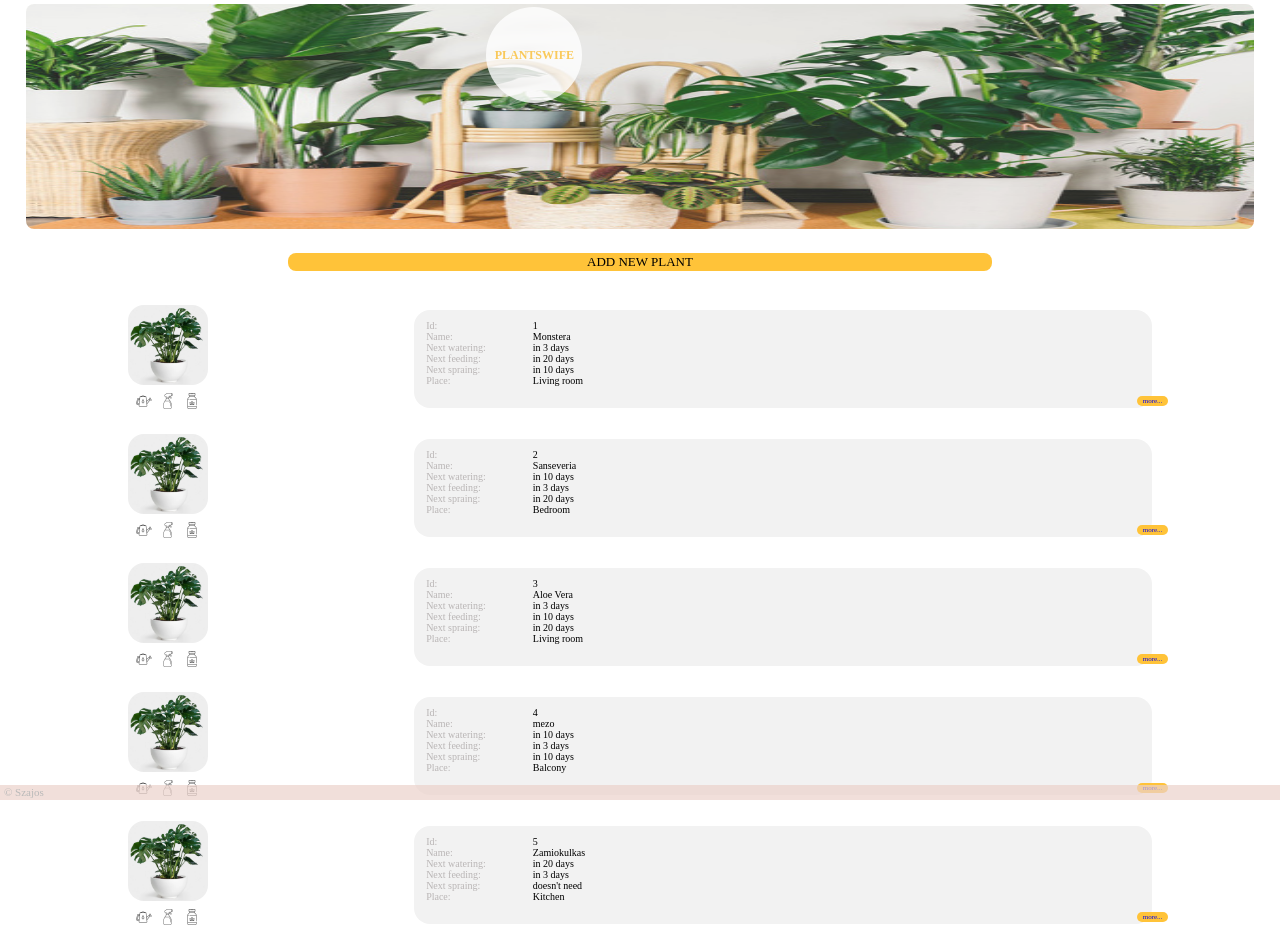
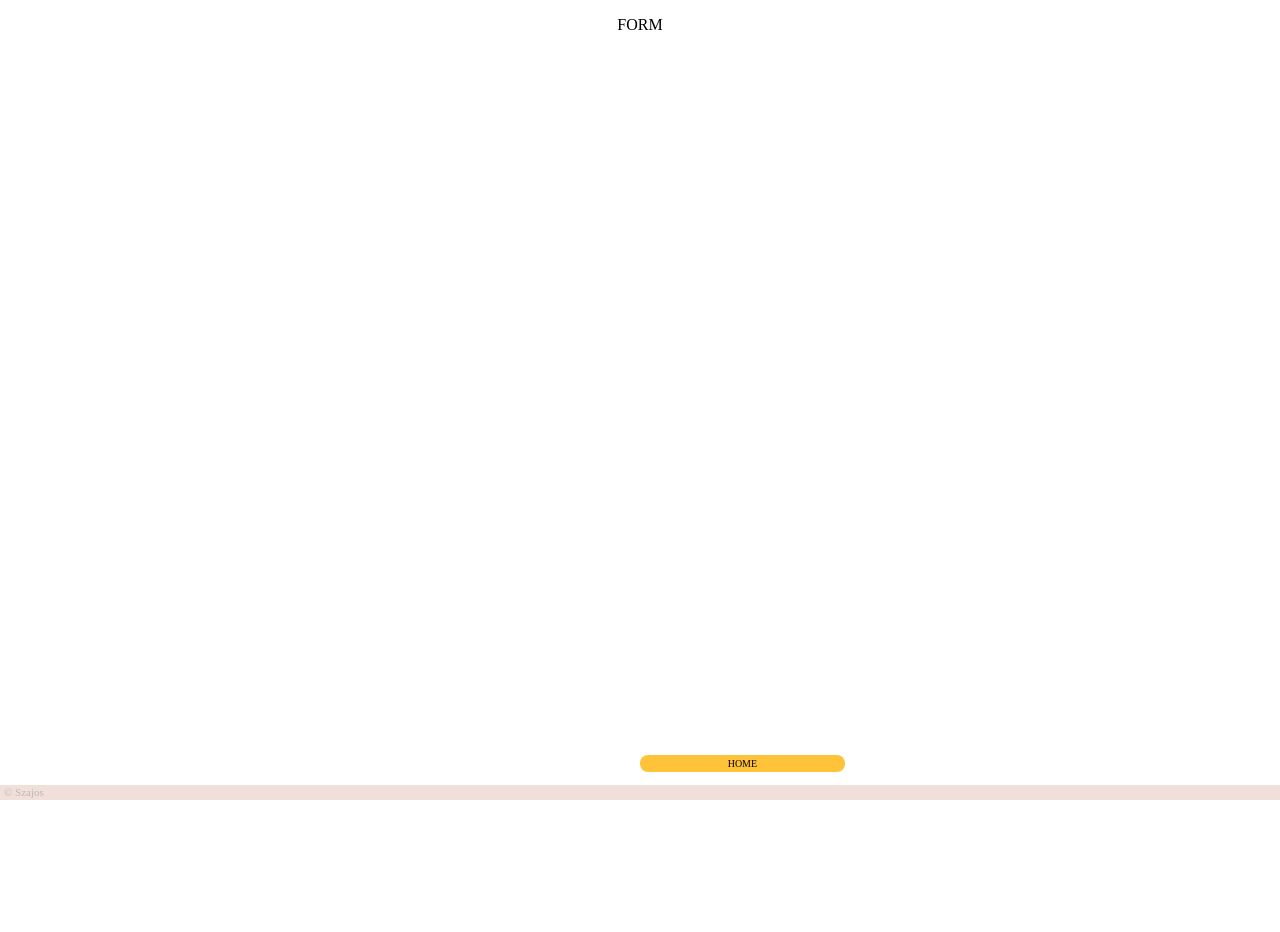
Before and after one commit to anetSzajo/plantswife, a React (Create React App) app: page /createNewPlant in a window 1280 px wide. After the commit the page ends 816 px from the top, so only its background shows below. Built offline with nearby package versions, Linux system fonts and the light colour scheme; a web font is replaced by a local one.

Commit message:
Implement goHomeButton component and it's routing.

```diff
--- a/src/App.js
+++ b/src/App.js
@@ -9,12 +9,14 @@ import HomePage from "./Components/HomePage/HomePage";
 import PlantPage from "./Components/PlantPage/PlantPage";
 import './App.css';
 import Footer from "./Components/Footer/Footer";
+import NewPlantPage from "./Components/NewPlantPage/NewPlantPage";
 
 function App() {
   return (
     <div className="App">
         <Router>
             <Switch>
+                <Route exact path="/createNewPlant" component={NewPlantPage} />
                 <Route exact path="/plantViewPage/:plantid" component={PlantPage} />
                 <Route path="/"><HomePage /></Route>
             </Switch>
--- a/src/Components/HomePage/AddNewPlantButton/AddNewPlantButton.js
+++ b/src/Components/HomePage/AddNewPlantButton/AddNewPlantButton.js
@@ -1,9 +1,11 @@
 import React from 'react';
-import './styles.scss';
+import { Link } from 'react-router-dom';
+
+import './addNewPlantButton.scss';
 
 function AddNewPlantButton() {
     return(
-       <button className="addNewPlantButton">ADD NEW PLANT</button>
+        <button className="addNewPlantButton"><Link to={"/createNewPlant"}>ADD NEW PLANT</Link></button>
     )
 }
 
--- a/src/Components/HomePage/AddNewPlantButton/styles.scss
+++ b/src/Components/HomePage/AddNewPlantButton/addNewPlantButton.scss
@@ -8,4 +8,7 @@
   border: none;
   margin: 1rem auto;
   width: 55%;
+  a{
+    text-decoration: none;
+  }
 }
--- /dev/null
+++ b/src/Components/NewPlantPage/NewPlantPage.js
@@ -0,0 +1,19 @@
+import React from 'react';
+
+import GoHomeButton from "../SharedComponents/GoHomeButton/GoHomeButton";
+import './newPlantPage.scss';
+
+class NewPlantPage extends React.Component{
+    render(){
+        return(
+            <div>
+                <div className="newPlantForm">
+                    <p>FORM</p>
+                </div>
+                <GoHomeButton />
+            </div>
+        )
+    }
+}
+
+export default NewPlantPage;
--- a/src/Components/PlantPage/PlantPage.js
+++ b/src/Components/PlantPage/PlantPage.js
@@ -1,11 +1,11 @@
 import React from "react";
-import { Link } from 'react-router-dom';
 
 import PlantButtons from "../SharedComponents/PlantButtons/PlantButtons";
 import PlantPhoto from "../SharedComponents/PlantPhoto/PlantPhoto";
 import './plantPage.scss';
 import PlantShortDescription from "../SharedComponents/PlantShortDescription/PlantShortDescription";
 import AddNewPlantPhoto from "./AddNewPlantPhoto/AddNewPlantPhoto";
+import GoHomeButton from "../SharedComponents/GoHomeButton/GoHomeButton";
 
 class PlantPage extends React.Component {
     state = {
@@ -62,9 +62,7 @@ class PlantPage extends React.Component {
                                 </button>
                             </div>
                         </div>
-                    <button className="backHomeButton">
-                        <Link to={`/`}>HOME</Link>
-                    </button>
+                        <GoHomeButton />
                 </div>
             </div>
         )
--- a/src/Components/PlantPage/plantPage.scss
+++ b/src/Components/PlantPage/plantPage.scss
@@ -38,24 +38,6 @@
   position: relative;
 }
 
-.backHomeButton{
-  background-color: $second-color;
-  border-radius: $default-border-radius;
-  border: none;
-  font-size: 10px;
-  font-family: $font-family;
-  padding: 3px 6px;
-  position: fixed;
-  bottom: 28px;
-  rigth: 30px;
-  a,
-  a:visited
-  {
-    text-decoration: none;
-    color: black;
-  }
-}
-
 .deleteButton,
 .editButton{
   position: absolute;
--- /dev/null
+++ b/src/Components/SharedComponents/GoHomeButton/GoHomeButton.js
@@ -0,0 +1,13 @@
+import React from "react";
+import {Link} from "react-router-dom";
+import './goHomeButton.scss';
+
+function GoHomeButton(){
+    return(
+        <button className="goHomeButton">
+            <Link to={`/`}>HOME</Link>
+        </button>
+    )
+}
+
+export default GoHomeButton;
--- /dev/null
+++ b/src/Components/SharedComponents/GoHomeButton/goHomeButton.scss
@@ -0,0 +1,20 @@
+@import "../../base";
+
+.goHomeButton{
+  background-color: $second-color;
+  border-radius: $default-border-radius;
+  border: none;
+  font-size: 10px;
+  font-family: $font-family;
+  padding: 3px 6px;
+  position: fixed;
+  bottom: 28px;
+  width: 16%;
+  margin: auto;
+  a,
+  a:visited
+  {
+    text-decoration: none;
+    color: black;
+  }
+}
```
Also changed, not shown: src/Components/NewPlantPage/newPlantPage.scss (added).
